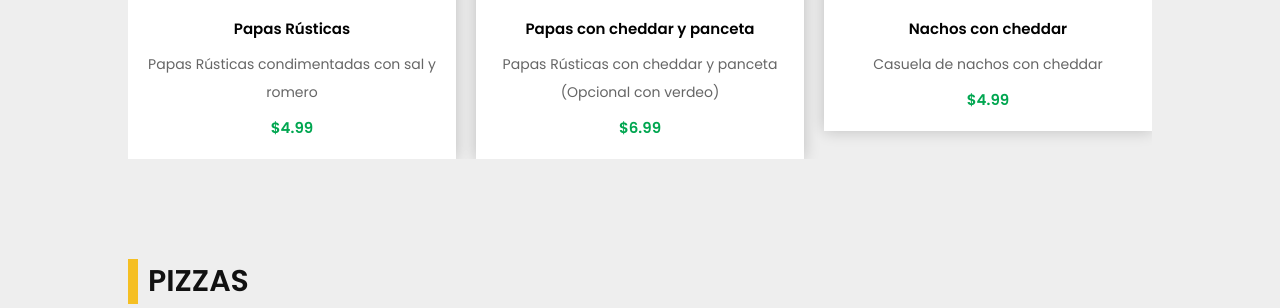
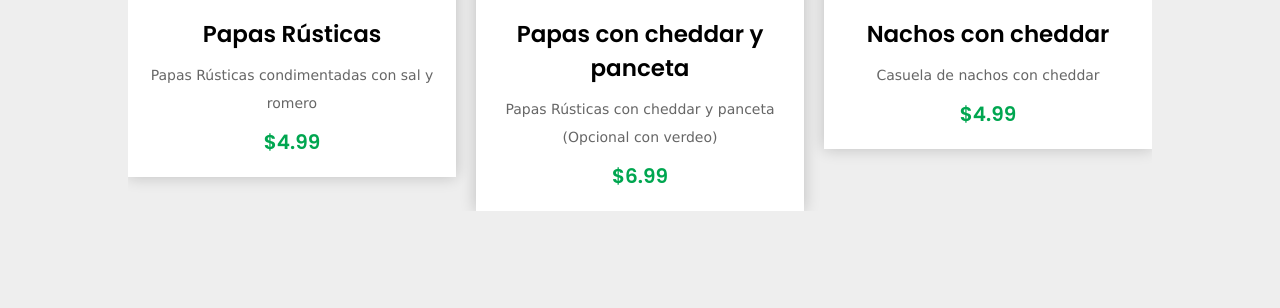
Before and after one commit to Benedetti21/barqrmenu, a website: page views/index.html in a window 1280 px wide. Shown: the part 484-792 px from the top of the page. Drawn offline with nearby package versions, Linux system fonts and the light colour scheme; some packages are replaced by stand-ins of ours; files that its build step writes are made by us from their sources; a script that the page names is missing; files whose address does not match are found by name.

Commit message:
Update style.css

```diff
--- a/public/css/style.css
+++ b/public/css/style.css
@@ -64,8 +64,15 @@ section {
   -webkit-transition: .2s linear;
   transition: .2s linear;
 }
+h1{
+  font-size: 2.3rem;
+}
 h1.price{
   color: #00a650;
+  font-size: 2rem;
+}
+p{
+  font-family: 'Lucida Sans';
 }
 img{
   border-radius: 8px;
```
